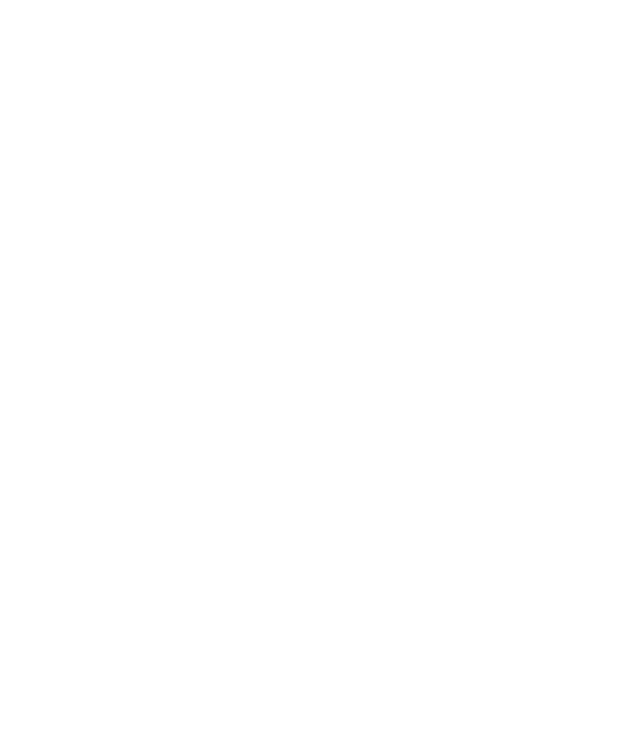
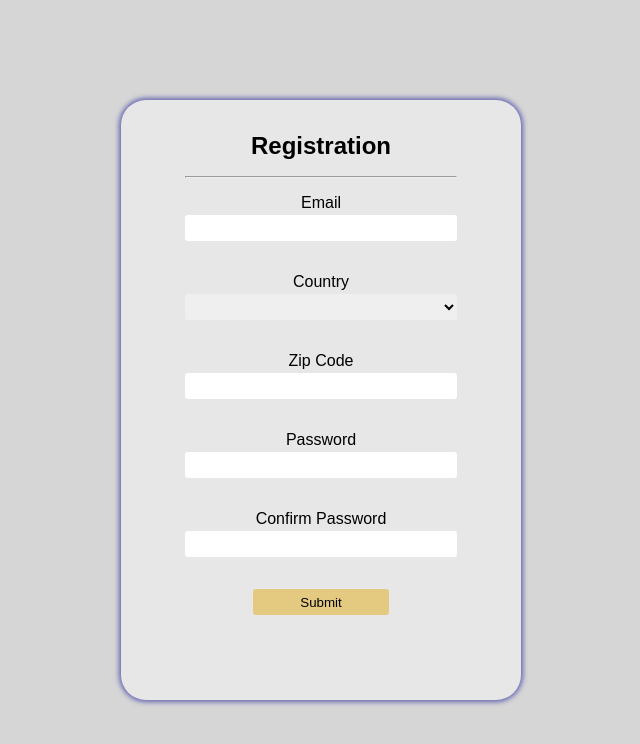
Before and after one commit to MathiasHun1/Form-exc, a website built with webpack: page dist/index.html in a window 1280 px wide. Shown: the whole page, without its empty margins (319-959 px from the left). Built offline with nearby package versions, Linux system fonts and the light colour scheme.

Commit message:
created the look of the form

```diff
--- a/dist/index.html
+++ b/dist/index.html
@@ -5,9 +5,58 @@
     <meta name="viewport" content="width=device-width, initial-scale=1.0">
     <title>Document</title>
     <link rel="stylesheet" href="style.css">
+    <script src="https://kit.fontawesome.com/453eda7889.js" crossorigin="anonymous"></script>
 </head>
 <body>
+    <div class="container">
+        <header>
+            <h2>Registration</h2>
+            <hr>
+        </header>
+        <form method="post">
 
+            <div class="input-wrapper">
+                <label for="email">Email</label>
+                <input type="email" id="email" name="email">
+                <small></small>
+                <i class="fa-solid fa-check"></i><i class="fa-solid fa-circle-xmark"></i>
+            </div>
+
+            <div class="input-wrapper">
+                <label for="country">Country</label>
+                <select id="country" name="country">
+                    <option value="none"></option>
+                    <option value="ro">Hungary</option>
+                    <option value="hun">Romania</option>
+                    <option value="slo">Slovakia</option>
+                </select>
+                <small></small>
+                <i class="fa-solid fa-check"></i><i class="fa-solid fa-circle-xmark"></i>
+            </div>
+
+            <div class="input-wrapper">
+                <label for="zip">Zip Code</label>
+                <input type="email" id="zip" name="zip">
+                <small></small>
+                <i class="fa-solid fa-check"></i><i class="fa-solid fa-circle-xmark"></i>
+            </div>
+
+            <div class="input-wrapper">
+                <label for="password">Password</label>
+                <input type="email" id="password" name="password">
+                <small></small>
+                <i class="fa-solid fa-check"></i><i class="fa-solid fa-circle-xmark"></i>
+            </div>
+
+            <div class="input-wrapper">
+                <label for="confirmpass">Confirm Password</label>
+                <input type="email" id="confirmpass" name="confirmpass">
+                <small></small>
+                <i class="fa-solid fa-check"></i><i class="fa-solid fa-circle-xmark"></i>
+            </div>
+            <button id="submit-button">Submit</button>
+        </form>
+    </div>
     <script src="bundle.js"></script>
 </body>
 </html>
--- a/dist/style.css
+++ b/dist/style.css
@@ -0,0 +1,101 @@
+* {
+    box-sizing: border-box;
+    margin: 0;
+    padding: 0;
+    font-family: sans-serif;
+}
+
+body {
+    background-color: rgba(197, 197, 197, 0.699);
+    display: flex;
+    justify-content: center;
+    align-items: center;
+    min-height: 100vh;
+}
+
+.container {
+    width: 400px;
+    height: 600px;
+    background-color:rgb(231, 231, 231);
+    border-radius: 25px;
+    box-shadow: 0px 0px 5px 2px rgb(101, 101, 177);
+    padding: 2rem 4rem;
+    display: flex;
+    flex-direction: column;
+    justify-content: flex-start;
+    align-items: center;
+    gap: 1rem;
+}
+
+header {
+    width: 100%;
+    text-align: center;
+}
+
+h2 {
+    margin-bottom: 1rem;
+}
+
+form {
+    display: flex;
+    flex-direction: column;
+    align-items: center;
+    gap: 2rem;
+    width: 100%;
+}
+
+.input-wrapper {
+    position: relative;
+    gap: 3px;
+    width: 100%;
+    display: flex;
+    flex-direction: column;
+    align-items: center;
+}
+
+i {
+    position: absolute;
+    margin-left: 10px;
+    top: 26px;
+    right: -25px;
+}
+
+small {
+    position: absolute;
+    bottom: -20px;
+    color: red;
+}
+
+.fa-solid.fa-check {
+    display: none;
+}
+
+.fa-solid.fa-check.active {
+    display: block;
+}
+
+.fa-solid.fa-circle-xmark {
+    display: none;
+}
+
+.fa-solid.fa-circle-xmark.active {
+    display: block;
+}
+
+input, select, button {
+    display: block;
+    width: 100%;
+    height: 26px;
+    border: none;
+    border-radius: 3px;
+}
+
+input:focus {
+    outline: none;
+    padding-left: 5px;
+}
+
+button {
+    background-color: rgb(228, 201, 128);
+    width: 50%;
+}
```
